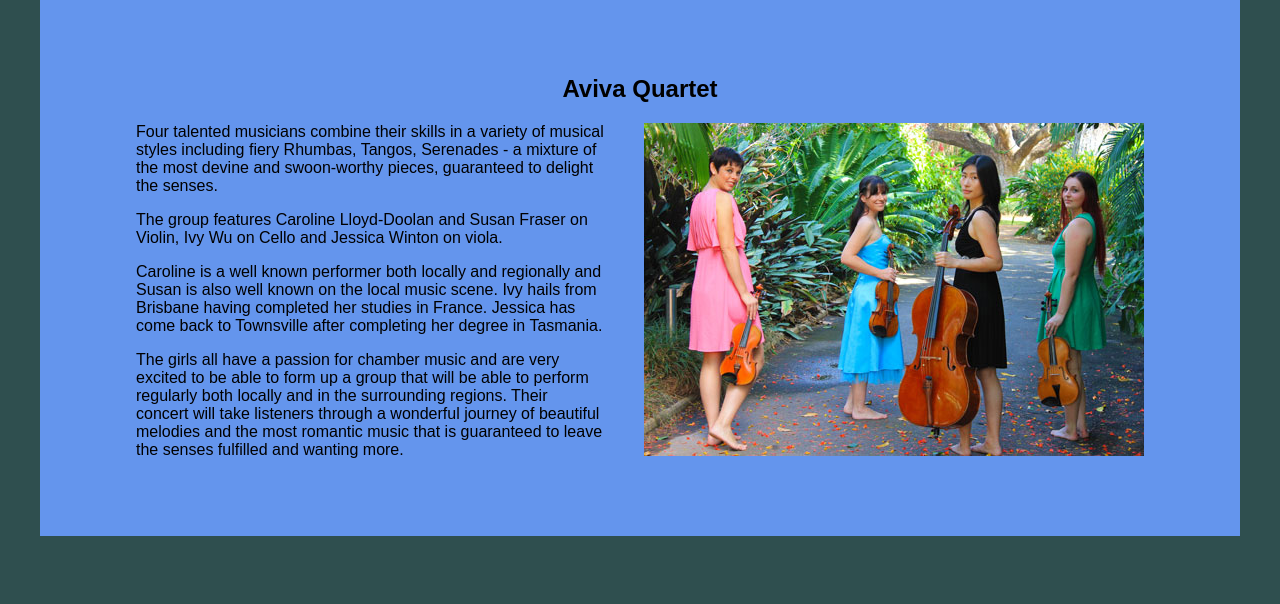
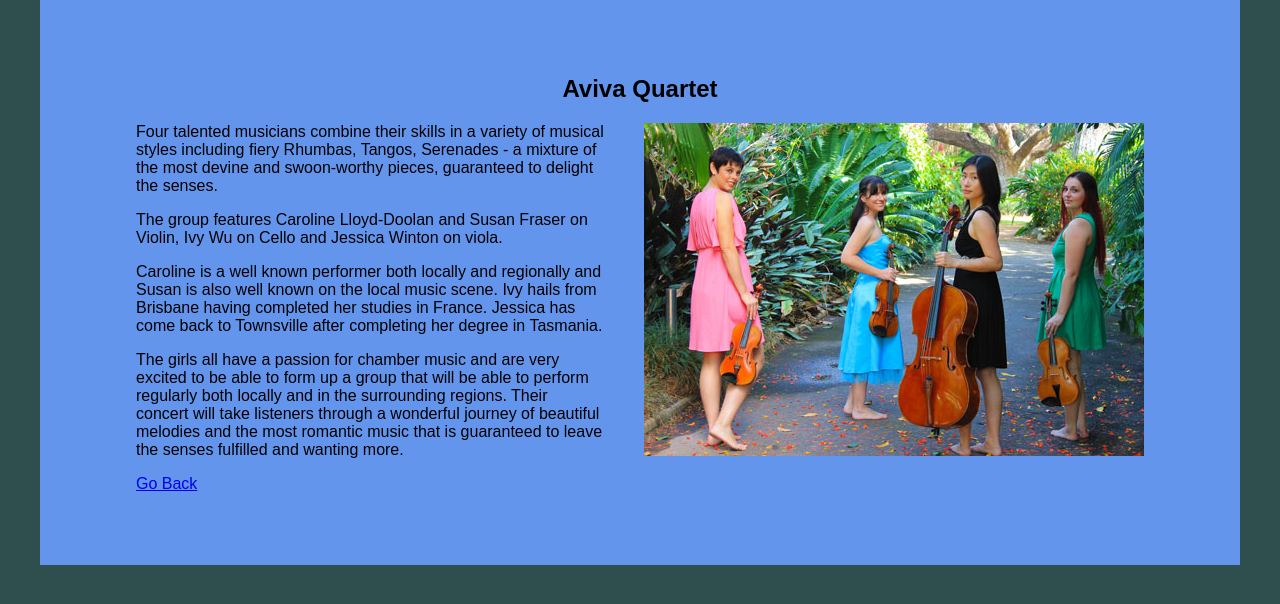
Before and after one commit to jc278676/townsville-community-music, a PHP site: page /artistDisplay.php?artistId=1 in a window 1280 px wide. Shown: the part 91-695 px from the top of the page. Run offline with PHP 8.4, Linux system fonts and the light colour scheme; data comes from the database, SQL or seed files in the repository.

Commit message:
Added Back link to artistDisplay.php

```diff
--- a/artistDisplay.php
+++ b/artistDisplay.php
@@ -27,7 +27,11 @@ foreach ($rows as $row)
 {
     echo "<div><h2>$row[artistName]</h2><img src='musos/$row[artistPhoto]' class='artistPhotoRight'><p>";
     echo str_replace("\n", "</p><p>", $row[artistText]);
+
+    echo "</p><p><a href=\"#\" onclick=\"history.go(-1)\">Go Back</a>";
+
     echo "</p>";
+
     echo "</div>";
 }
 
```
